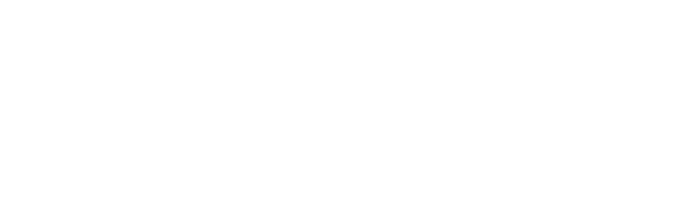
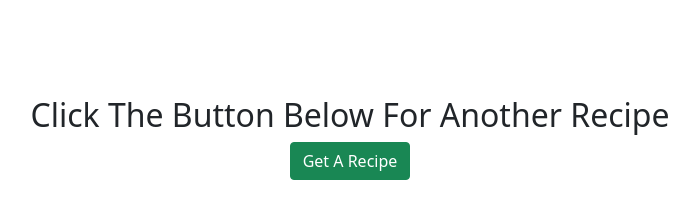
Before and after one commit to DarrenKim94/recipe-app, a plain HTML site: page index.html in a window 1280 px wide. Shown: the whole page, without its empty margins (290-989 px from the left). Drawn offline with nearby package versions, Linux system fonts and the light colour scheme.

Commit message:
add heading and button

```diff
--- a/index.html
+++ b/index.html
@@ -1,3 +1,5 @@
+<!-- Create a Recipe App by integrating the "TheMealDB" API's random recipe endpoint. -->
+
 <!DOCTYPE html>
 <html lang="en">
 <head>
@@ -11,6 +13,12 @@
     <link href="https://cdn.jsdelivr.net/npm/bootstrap@5.1.3/dist/css/bootstrap.min.css" rel="stylesheet" integrity="sha384-1BmE4kWBq78iYhFldvKuhfTAU6auU8tT94WrHftjDbrCEXSU1oBoqyl2QvZ6jIW3" crossorigin="anonymous">
 </head>
 <body>
+    <div class="pt-5 mt-5 text-center">
+        <h2>Click The Button Below For Another Recipe</h2>
+        <button class="btn btn-success">Get A Recipe</button>
+    </div>
+
+
 
 
     <script src="https://unpkg.com/axios@1.1.2/dist/axios.min.js"></script>
```
